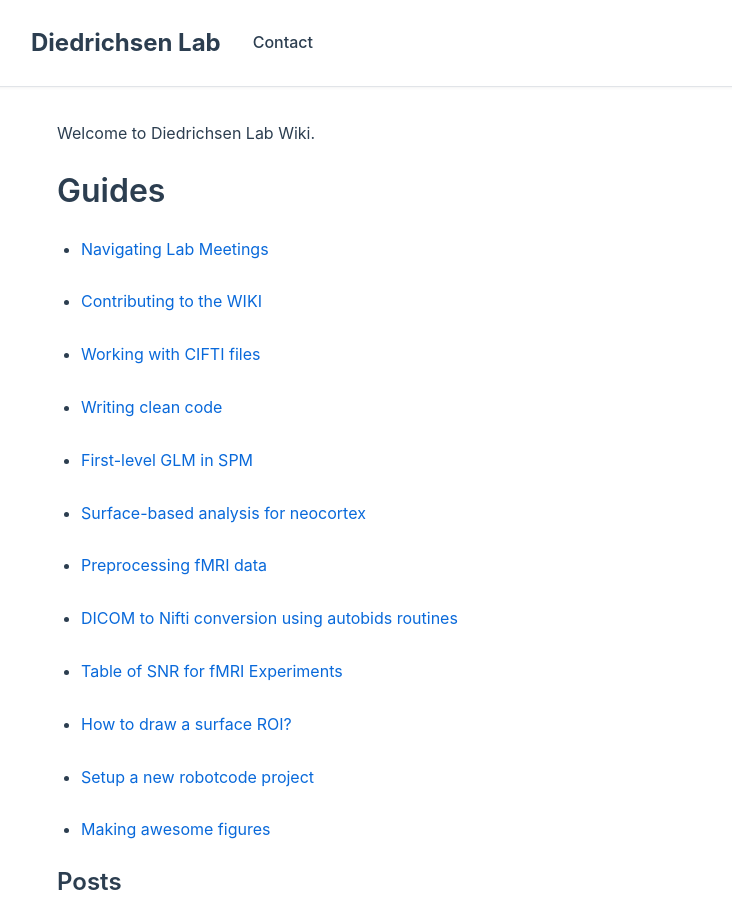
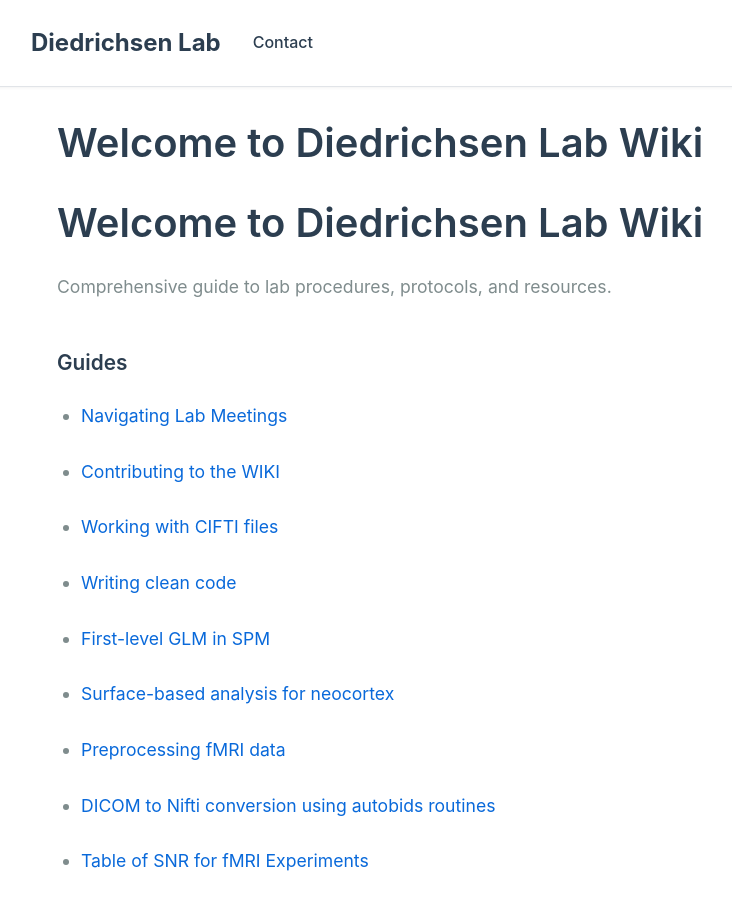
Before and after one commit to DiedrichsenLab/diedrichsenlab.github.io, a Jekyll site: the page built from index.md, in a window 1280 px wide and 900 px high. Shown: the whole window, without its empty margins (183-915 px from the left). Built offline with Jekyll 4.4.1, drawn with Linux system fonts in a browser that asks for light colours; our own code applies the rules of GitHub Pages for plain Markdown files; some of the changed text lies outside the part shown.

Commit message:
home layout upgrade

```diff
--- a/_layouts/home.html
+++ b/_layouts/home.html
@@ -7,28 +7,165 @@ layout: default
     <h1 class="page-heading">{{ page.title }}</h1>
   {%- endif -%}
 
+  <div class="page-intro">
     {{ content }}
+  </div>
 
   {%- if site.posts.size > 0 -%}
-    <h2 class="post-list-heading">{{ page.list_title | default: "Posts" }}</h2>
+    <section class="posts-section">
+      <h2 class="post-list-heading">{{ page.list_title | default: "Latest Posts" }}</h2>
       <ul class="post-list">
-      {%- for post in site.posts -%}
-      <li>
-        {%- assign date_format = site.minima.date_format | default: "%b %-d, %Y" -%}
-        <span class="post-meta">{{ post.date | date: date_format }}</span>
+        {%- for post in site.posts limit:10 -%}
+        <li class="post-list-item">
+          <article>
+            <div class="post-item-header">
               <h3>
                 <a class="post-link" href="{{ post.url | relative_url }}">
                   {{ post.title | escape }}
                 </a>
               </h3>
+              <time class="post-date">
+                {%- assign date_format = site.minima.date_format | default: "%b %-d, %Y" -%}
+                {{ post.date | date: date_format }}
+              </time>
+            </div>
             {%- if site.show_excerpts -%}
+              <div class="post-excerpt">
                 {{ post.excerpt }}
+              </div>
             {%- endif -%}
+          </article>
         </li>
         {%- endfor -%}
       </ul>
+    </section>
+  {%- endif -%}
+</div>
 
-    <!-- <p class="rss-subscribe">subscribe <a href="{{ "/feed.xml" | relative_url }}">via RSS</a></p> -->
-  {%- endif -%}
+<style>
+  .home {
+    margin: 0 auto;
+    max-width: 800px;
+  }
 
-</div>
+  .page-heading {
+    font-size: 2.5rem;
+    line-height: 1.2;
+    margin-bottom: var(--space-lg);
+    color: var(--color-text);
+  }
+
+  .page-intro {
+    font-size: 1.1rem;
+    line-height: 1.8;
+    margin-bottom: var(--space-xl);
+    color: var(--color-text-light);
+  }
+
+  .page-intro p {
+    margin-bottom: var(--space-md);
+  }
+
+  .page-intro h2 {
+    margin-top: var(--space-xl);
+    margin-bottom: var(--space-md);
+    font-size: 1.3rem;
+  }
+
+  .page-intro ul {
+    margin: var(--space-md) 0 var(--space-lg) var(--space-md);
+  }
+
+  .page-intro li {
+    margin-bottom: var(--space-sm);
+  }
+
+  .posts-section {
+    margin-top: var(--space-xl);
+  }
+
+  .post-list-heading {
+    font-size: 1.5rem;
+    margin-bottom: var(--space-lg);
+    color: var(--color-text);
+    border-bottom: 2px solid var(--color-border);
+    padding-bottom: var(--space-md);
+  }
+
+  .post-list {
+    list-style: none;
+    display: flex;
+    flex-direction: column;
+    gap: var(--space-lg);
+  }
+
+  .post-list-item {
+    border-bottom: 1px solid var(--color-border);
+    padding-bottom: var(--space-lg);
+  }
+
+  .post-list-item:last-child {
+    border-bottom: none;
+  }
+
+  .post-item-header {
+    display: flex;
+    flex-direction: column;
+    gap: var(--space-sm);
+    margin-bottom: var(--space-md);
+  }
+
+  .post-list-item h3 {
+    font-size: 1.3rem;
+    margin: 0;
+    line-height: 1.4;
+  }
+
+  .post-link {
+    color: var(--color-accent);
+    text-decoration: none;
+    transition: color var(--duration);
+    font-weight: 600;
+  }
+
+  .post-link:hover,
+  .post-link:focus {
+    color: var(--color-accent-hover);
+    text-decoration: underline;
+  }
+
+  .post-date {
+    font-size: 0.95rem;
+    color: var(--color-text-light);
+    font-weight: 500;
+  }
+
+  .post-excerpt {
+    font-size: 1rem;
+    line-height: 1.6;
+    color: var(--color-text-light);
+    margin-bottom: var(--space-sm);
+  }
+
+  .post-excerpt p {
+    margin: 0;
+  }
+
+  @media (max-width: 768px) {
+    .page-heading {
+      font-size: 1.75rem;
+    }
+
+    .post-list-heading {
+      font-size: 1.25rem;
+    }
+
+    .post-list-item h3 {
+      font-size: 1.1rem;
+    }
+
+    .page-intro {
+      font-size: 1rem;
+    }
+  }
+</style>
--- a/index.md
+++ b/index.md
@@ -1,15 +1,19 @@
 ---
-# Feel free to add content and custom Front Matter to this file.
-# To modify the layout, see https://jekyllrb.com/docs/themes/#overriding-theme-defaults
-
 layout: home
 ---
 
-Welcome to Diedrichsen Lab Wiki.
+# Welcome to Diedrichsen Lab Wiki
 
+Comprehensive guide to lab procedures, protocols, and resources.
 
 ## Guides
 
 {% for guide in site.guides %}
 - [{{ guide.title }}]({{ guide.url }})
 {% endfor %}
+
+## Tutorials
+
+{% for tutorial in site.tutorials %}
+- [{{ tutorial.title }}]({{ tutorial.url }})
+{% endfor %}
```
Lines whose indentation alone changed are shown as unchanged.
